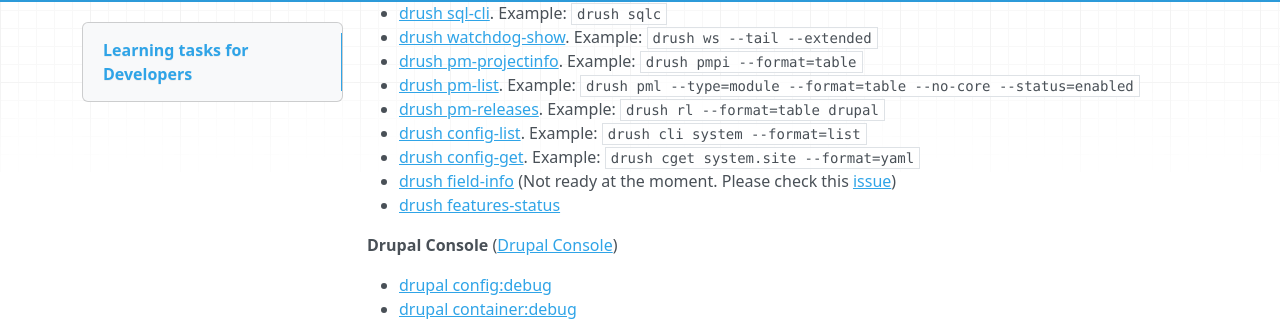
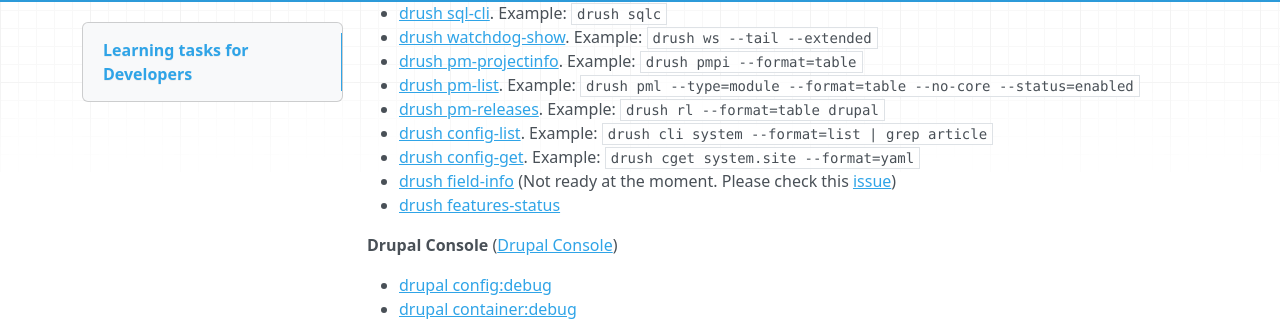
Before and after one commit to dropdog/docs, an MkDocs documentation site: the page built from docs/learn.md, in a window 1280 px wide and 900 px high, scrolled down 1201 px. Shown: the part 134-455 px from the top of the window. Built offline with MkDocs 1.6.1, drawn with Linux system fonts in a browser that asks for light colours; nearby versions of some CDN libraries; old or Windows-style settings are respelled for this version of MkDocs.

Commit message:
Add drush cli more advanced example

````diff
--- a/docs/learn.md
+++ b/docs/learn.md
@@ -55,7 +55,7 @@ GUI Clients you can use. They are mostly used to see visual graphs of the commit
  - [drush pm-projectinfo](http://drushcommands.com/drush-8x/pm/pm-projectinfo/). Example: ```drush pmpi --format=table```
  - [drush pm-list](http://drushcommands.com/drush-8x/pm/pm-list/). Example: ```drush pml --type=module --format=table --no-core --status=enabled```
  - [drush pm-releases](http://drushcommands.com/drush-8x/pm/pm-releases/). Example: ```drush rl --format=table drupal```
- - [drush config-list](http://drushcommands.com/drush-8x/config/config-list/). Example: ```drush cli system --format=list```
+ - [drush config-list](http://drushcommands.com/drush-8x/config/config-list/). Example: ```drush cli system --format=list | grep article```
  - [drush config-get](http://drushcommands.com/drush-8x/config/config-get/). Example: ```drush cget system.site --format=yaml```
  - [drush field-info](http://drushcommands.com/drush-8x/field/field-info/) (Not ready at the moment. Please check this [issue](https://github.com/drush-ops/drush/issues/230))
  - [drush features-status](http://drushcommands.com/drush-8x/features/features-status/)
````
